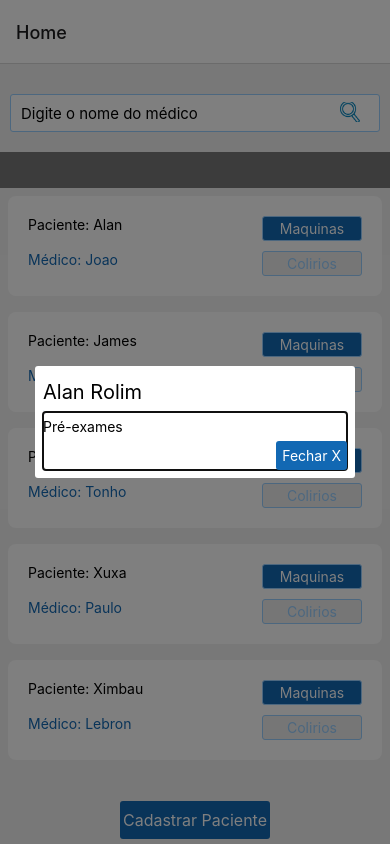
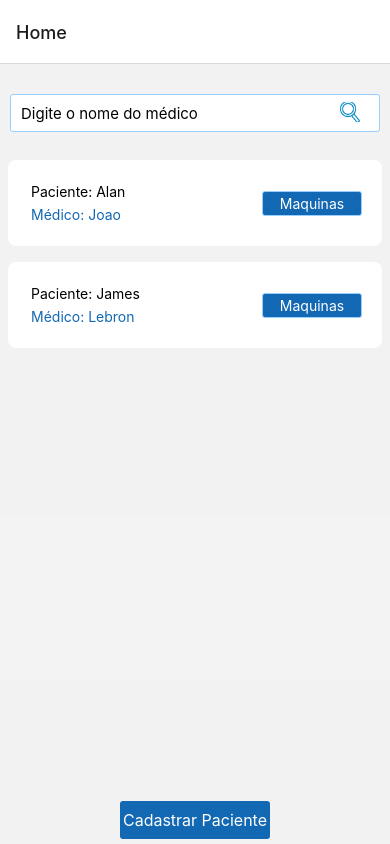
Before and after one commit to alandysson/service_app, a React Native app: screen /Home in a window 390 px wide. Built offline with nearby package versions, Linux system fonts and the light colour scheme.

Commit message:
Feat(ListService): add custom modal with user status

```diff
--- a/package.json
+++ b/package.json
@@ -22,6 +22,7 @@
     "@babel/core": "^7.12.9",
     "@babel/preset-typescript": "^7.18.6",
     "@babel/runtime": "^7.12.5",
+    "@react-native-community/checkbox": "^0.5.12",
     "@react-native-community/eslint-config": "^2.0.0",
     "@react-native-picker/picker": "^2.4.3",
     "@testing-library/react-native": "^11.0.0",
--- a/src/components/ListServices/index.tsx
+++ b/src/components/ListServices/index.tsx
@@ -1,87 +1,150 @@
-import React, { useState } from "react"
+import React, { useEffect, useState } from "react"
 import { Alert, FlatList, Modal, Pressable, Text, View } from "react-native"
 import { LittleBtn, ModalContainer, ModalView, Row, Separate, TextButton, TextExit } from "./styles"
 import { Card } from "../../styles/global"
 import { theme } from "../../styles/theme"
+import CheckBox from '@react-native-community/checkbox';
 
 enum VARIANT {
    PRIMARY,
    SECONDARY
 }
 
-type ServiceProps = {
+type ItemProps = {
    serviceCod: string,
    patient: string,
-   doctor: string
+   doctor: string,
+   refration: boolean,
+   tono: boolean,
+   eyedrop1: boolean,
+   eyedrop2: boolean,
+   eyedrop3: boolean
 }
 
-type ItemProps = {
-   item: ServiceProps,
+type ServiceProps = {
+   item: ItemProps,
 }
 
 const staticalData = [
-   { serviceCod: '1', patient: 'Alan', doctor: 'Joao' },
-   { serviceCod: '2', patient: 'James', doctor: 'Lebron' },
-   { serviceCod: '3', patient: 'Ciçu', doctor: 'Tonho' },
-   { serviceCod: '4', patient: 'Xuxa', doctor: 'Paulo' },
-   { serviceCod: '5', patient: 'Ximbau', doctor: 'Lebron' }
+   {
+      serviceCod: '1', patient: 'Alan', doctor: 'Joao', refration: false,
+      tono: false,
+      eyedrop1: false,
+      eyedrop2: false,
+      eyedrop3: false
+   },
+   {
+      serviceCod: '2', patient: 'James', doctor: 'Lebron', refration: false,
+      tono: false,
+      eyedrop1: false,
+      eyedrop2: false,
+      eyedrop3: false
+   },
+   // { serviceCod: '3', patient: 'Ciçu', doctor: 'Tonho' },
+   // { serviceCod: '4', patient: 'Xuxa', doctor: 'Paulo' },
+   // { serviceCod: '5', patient: 'Ximbau', doctor: 'Lebron' }
 ]
 export const ListServices = () => {
-   const [modalVisible, setModalVisible] = useState(true);
-   const renderItem = ({ item }: ItemProps) => (
+   const [data, setData] = useState<Array<ItemProps>>();
+   const [modalVisible, setModalVisible] = useState(false);
+   const [currentItem, setCurrentItem] = useState<ItemProps>({} as ItemProps);
+   const [namePatientModal, setNamePatienteModal] = useState<string>("");
+
+   const renderItem = ({ item }: ServiceProps) => (
+      <>
          <Card>
             <Row>
-            <Text style={{ color: theme.color.grayDark }}>Paciente: {item.patient}</Text>
-            <LittleBtn onPress={() => setModalVisible(true)} variant={VARIANT.PRIMARY}>
+               <View>
+                  <Text style={{ color: theme.color.grayDark, padding: 3 }}>Paciente: {item.patient}</Text>
+                  <Text style={{ color: theme.color.primaryDark, padding: 3 }}>Médico: {item.doctor}</Text>
+               </View>
+               <View style={{ justifyContent: 'center' }}>
+                  <LittleBtn onPress={() => {
+                     setModalVisible(true)
+                     setNamePatienteModal(item.patient)
+                     setCurrentItem(item)
+                  }} variant={VARIANT.PRIMARY}>
                      <TextButton>Maquinas</TextButton>
                   </LittleBtn>
-         </Row>
-         <Row>
-            <Text style={{ color: theme.color.primaryDark }}>Médico: {item.doctor}</Text>
-            <LittleBtn onPress={() => setModalVisible(true)} variant={VARIANT.SECONDARY}>
-               <TextButton variant={VARIANT.SECONDARY}>Colirios</TextButton>
-            </LittleBtn>
+               </View>
             </Row>
          </Card>
+      </>
    )
-
-   const showModal = () => (
+   function changeCurrentItem(value: boolean, name: string) {
+      const cItem = { ...currentItem, [name]: value }
+      setCurrentItem(cItem)
+      const filteredCurrentItem = data?.filter(function (value) {
+         return value.serviceCod != currentItem.serviceCod
+      })
+      filteredCurrentItem?.push(cItem)
+      setData(filteredCurrentItem)
+   }
+   const cheboxItem = (value: boolean, name: string) => (
+      <CheckBox
+         disabled={false}
+         value={value}
+         onValueChange={(newValue) => changeCurrentItem(newValue, name)}
+         tintColors={{ true: theme.color.primaryDark }}
+      />
+   )
+   const showModal = (namePatientModal: string, item: ItemProps) => (
       <ModalContainer>
          <Modal
             animationType="slide"
             transparent={true}
+            presentationStyle={"overFullScreen"}
             visible={modalVisible}
             onRequestClose={() => {
                Alert.alert("Modal has been closed.");
                setModalVisible(!modalVisible);
             }}
          >
-            <ModalContainer>
+            <ModalContainer variant={VARIANT.SECONDARY}>
                <ModalView>
-                  <Text style={{ fontSize: 20, paddingTop: 6, paddingBottom: 6 }}>Alan Rolim</Text>
-                  <Separate />
+                  <View style={{ flexDirection: "row", justifyContent: "space-between" }}>
+                     <Text style={{ fontSize: 20, paddingTop: 6, paddingBottom: 6 }}>{namePatientModal}</Text>
                      <Pressable
                         onPress={() => setModalVisible(!modalVisible)}
                      >
+                        <TextExit>X</TextExit>
+                     </Pressable>
+                  </View>
+                  <Separate />
                   <Text style={{ paddingTop: 6, paddingBottom: 6 }}>Pré-exames</Text>
-                     <View style={{ flexDirection: "row", justifyContent: "space-between" }}>
-                        <Text></Text>
-                        <TextExit>Fechar X</TextExit>
+                  <View style={{ flexDirection: "row", alignItems: "center", marginBottom: 10 }}>
+                     {cheboxItem(item.refration, 'refration')}
+                     <Text>Refração</Text>
+
+                     {cheboxItem(item.tono, 'tono')}
+                     <Text>Tonometria</Text>
                   </View>
-                  </Pressable>
+                  <Separate />
+                  <Text style={{ paddingTop: 6, paddingBottom: 6 }}>Colírios</Text>
+                  <View style={{ flexDirection: "row", alignItems: "center", marginBottom: 20 }}>
+                     {cheboxItem(item.eyedrop1, 'eyedrop1')}
+                     <Text>1</Text>
+                     {cheboxItem(item.eyedrop2, 'eyedrop2')}
+                     <Text>2</Text>
+                     {cheboxItem(item.eyedrop3, 'eyedrop3')}
+                     <Text>3</Text>
+                  </View>
                </ModalView>
             </ModalContainer>
          </Modal>
       </ModalContainer>
    )
+   useEffect(() => {
+      setData(staticalData)
+   }, [])
    return (
       <>
-         {showModal()}
          <FlatList
-            data={staticalData}
+            data={data}
             renderItem={renderItem}
             keyExtractor={item => item.serviceCod}
          />
+         {showModal(namePatientModal, currentItem)}
       </>
    )
 }
--- a/src/components/ListServices/styles.tsx
+++ b/src/components/ListServices/styles.tsx
@@ -52,11 +52,18 @@ export const TextButton = styled.Text<IProps>`
    }}
 `
 
-export const ModalContainer = styled.View`
+export const ModalContainer = styled.View<IProps>`
    flex: 1;
+   background-color: #f3f3f3; // i dont know why but put color.gray get different color
    align-items: center;
    justify-content: center;
-   background-color: rgba(0,0,0,0.5);
+   ${props => {
+      if (props.variant == VARIANT.SECONDARY) {
+         return `
+          background-color: rgba(0,0,0,0.5);
+        `
+      }
+   }}
 `
 
 export const ModalView = styled.View`
```
Also changed, not shown: 3 other files (tests, documents, lock files or other folders). Lines whose indentation alone changed are shown as unchanged.
